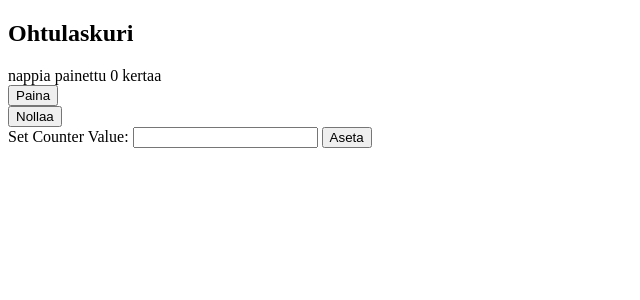
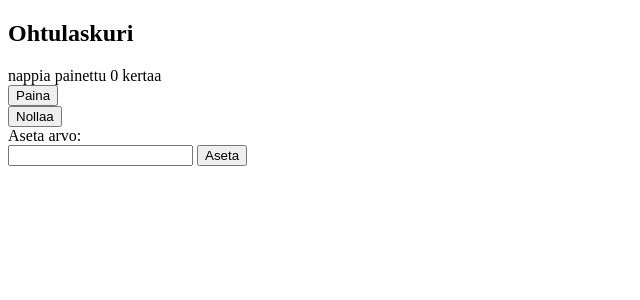
Before and after one commit to varkkha/webcounter, a Flask app: page / in a window 1280 px wide. Shown: the top 300 px of the page, without its empty margins (0-640 px from the left). Run offline with Flask 3, Linux system fonts and the light colour scheme.

Commit message:
Tehtävä 4 testailua

```diff
--- a/src/app.py
+++ b/src/app.py
@@ -1,4 +1,4 @@
-from flask import Flask, redirect, render_template
+from flask import Flask, redirect, render_template, request
 from counter import Counter
 
 app = Flask(__name__)
--- a/src/templates/index.html
+++ b/src/templates/index.html
@@ -14,8 +14,8 @@
     <input type="submit" value="Nollaa">
   </form>
       <form action="/set_value" method="post">
-        <label for="value">Set Counter Value:</label>
-        <input type="number" id="value" name="Aseta" required>
+        <label for="value">Aseta arvo:</label><br>
+        <input type="text" id="value" name="value" required>
         <button type="submit">Aseta</button>
     </form>
 </body>
```
